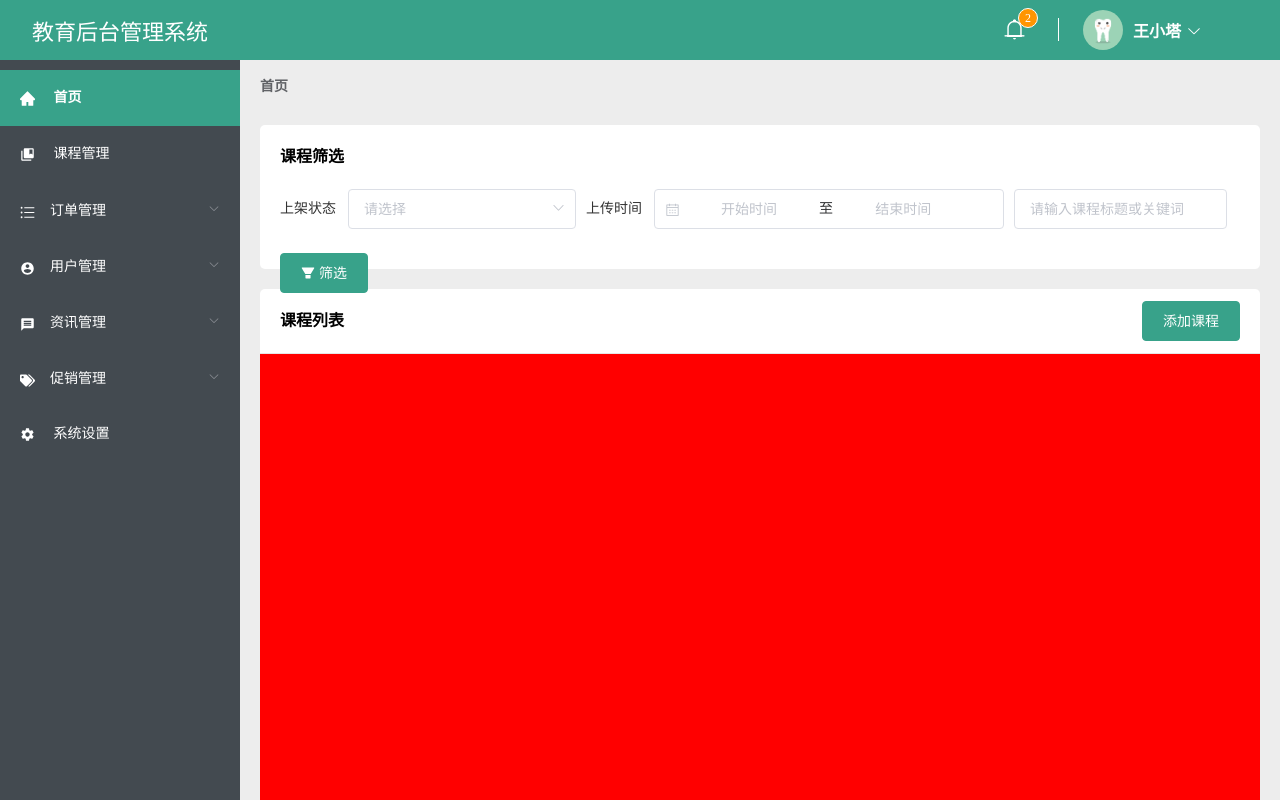
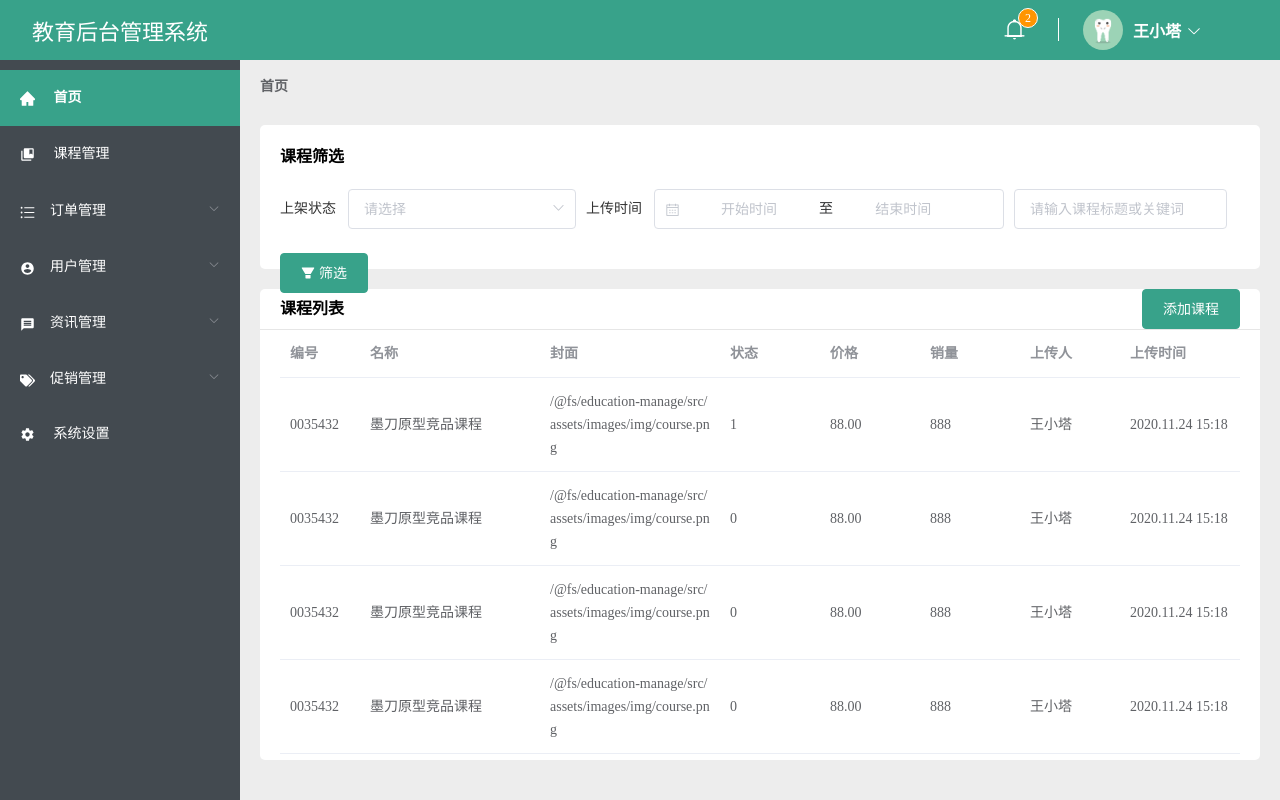
Before and after one commit to lu-wang-lang/project-summary, a Vue app in the folder education-manage/: page /course-list in a window 1280 px wide. Built offline with nearby package versions, Linux system fonts and the light colour scheme.

Commit message:
添加table

```diff
--- a/education-manage/src/pages/courseList.vue
+++ b/education-manage/src/pages/courseList.vue
@@ -1,5 +1,6 @@
 <template>
-  <div class="course-list">
+  <div class="course-list"
+       ref="courseList">
     <div class="search-div">
       <div class="title">课程筛选</div>
       <div class="search-container">
@@ -38,14 +39,51 @@
         </el-form>
       </div>
     </div>
-    <div class="table-div">
+    <div class="table-div"
+         ref="tableDiv">
       <div class="list-top">
         <div class="title">课程列表</div>
         <el-button type="primary"
                    @click="handleAdd">添加课程</el-button>
       </div>
       <div class="list-container">
-
+        <el-table :data="tableData"
+                  style="width: 100%">
+          <el-table-column prop="courseNumber"
+                           label="编号"
+                           width="80">
+          </el-table-column>
+          <el-table-column prop="courseName"
+                           label="名称"
+                           width="180">
+          </el-table-column>
+          <el-table-column prop="imgSrc"
+                           label="封面"
+                           width="180">
+          </el-table-column>
+          <el-table-column prop="status"
+                           label="状态"
+                           width="100">
+          </el-table-column>
+          <el-table-column prop="price"
+                           label="价格"
+                           width="100">
+          </el-table-column>
+          <el-table-column prop="saleCount"
+                           label="销量"
+                           width="100">
+          </el-table-column>
+          <el-table-column prop="uploadAccount"
+                           label="上传人"
+                           width="100">
+          </el-table-column>
+          <el-table-column prop="uploadTime"
+                           label="上传时间"
+                           width="180">
+          </el-table-column>
+          <el-table-column label="操作">
+          </el-table-column>
+        </el-table>
       </div>
     </div>
   </div>
@@ -60,6 +98,8 @@ import {
   Input,
   Button,
   DatePicker,
+  Table,
+  TableColumn,
 } from 'element-ui'
 export default {
   name: 'CourseList',
@@ -71,6 +111,8 @@ export default {
     'el-input': Input,
     'el-button': Button,
     'el-date-picker': DatePicker,
+    'el-table': Table,
+    'el-table-column': TableColumn,
   },
   data () {
     return {
@@ -86,7 +128,116 @@ export default {
         value: '0',
         label: '下架'
       }],
-      searchImg: require("../assets/images/filter.svg")
+      searchImg: require("../assets/images/filter.svg"),
+      tableData: [{
+        courseNumber: '0035432',
+        courseName: '墨刀原型竞品课程',
+        imgSrc: require('../assets/images/img/course.png'),
+        status: '1',
+        price: '88.00',
+        saleCount: 888,
+        uploadAccount: '王小塔',
+        uploadTime: '2020.11.24 15:18'
+      }, {
+        courseNumber: '0035432',
+        courseName: '墨刀原型竞品课程',
+        imgSrc: require('../assets/images/img/course.png'),
+        status: '0',
+        price: '88.00',
+        saleCount: 888,
+        uploadAccount: '王小塔',
+        uploadTime: '2020.11.24 15:18'
+      }, {
+        courseNumber: '0035432',
+        courseName: '墨刀原型竞品课程',
+        imgSrc: require('../assets/images/img/course.png'),
+        status: '0',
+        price: '88.00',
+        saleCount: 888,
+        uploadAccount: '王小塔',
+        uploadTime: '2020.11.24 15:18'
+      }, {
+        courseNumber: '0035432',
+        courseName: '墨刀原型竞品课程',
+        imgSrc: require('../assets/images/img/course.png'),
+        status: '0',
+        price: '88.00',
+        saleCount: 888,
+        uploadAccount: '王小塔',
+        uploadTime: '2020.11.24 15:18'
+      }, {
+        courseNumber: '0035432',
+        courseName: '墨刀原型竞品课程',
+        imgSrc: require('../assets/images/img/course.png'),
+        status: '0',
+        price: '88.00',
+        saleCount: 888,
+        uploadAccount: '王小塔',
+        uploadTime: '2020.11.24 15:18'
+      }, {
+        courseNumber: '0035432',
+        courseName: '墨刀原型竞品课程',
+        imgSrc: require('../assets/images/img/course.png'),
+        status: '0',
+        price: '88.00',
+        saleCount: 888,
+        uploadAccount: '王小塔',
+        uploadTime: '2020.11.24 15:18'
+      }, {
+        courseNumber: '0035432',
+        courseName: '墨刀原型竞品课程',
+        imgSrc: require('../assets/images/img/course.png'),
+        status: '0',
+        price: '88.00',
+        saleCount: 888,
+        uploadAccount: '王小塔',
+        uploadTime: '2020.11.24 15:18'
+      }, {
+        courseNumber: '0035432',
+        courseName: '墨刀原型竞品课程',
+        imgSrc: require('../assets/images/img/course.png'),
+        status: '0',
+        price: '88.00',
+        saleCount: 888,
+        uploadAccount: '王小塔',
+        uploadTime: '2020.11.24 15:18'
+      }, {
+        courseNumber: '0035432',
+        courseName: '墨刀原型竞品课程',
+        imgSrc: require('../assets/images/img/course.png'),
+        status: '0',
+        price: '88.00',
+        saleCount: 888,
+        uploadAccount: '王小塔',
+        uploadTime: '2020.11.24 15:18'
+      }, {
+        courseNumber: '0035432',
+        courseName: '墨刀原型竞品课程',
+        imgSrc: require('../assets/images/img/course.png'),
+        status: '0',
+        price: '88.00',
+        saleCount: 888,
+        uploadAccount: '王小塔',
+        uploadTime: '2020.11.24 15:18'
+      }, {
+        courseNumber: '0035432',
+        courseName: '墨刀原型竞品课程',
+        imgSrc: require('../assets/images/img/course.png'),
+        status: '0',
+        price: '88.00',
+        saleCount: 888,
+        uploadAccount: '王小塔',
+        uploadTime: '2020.11.24 15:18'
+      }, {
+        courseNumber: '0035432',
+        courseName: '墨刀原型竞品课程',
+        imgSrc: require('../assets/images/img/course.png'),
+        status: '0',
+        price: '88.00',
+        saleCount: 888,
+        uploadAccount: '王小塔',
+        uploadTime: '2020.11.24 15:18'
+      }],
     }
   },
   methods: {
@@ -96,6 +247,10 @@ export default {
     handleAdd () {
 
     }
+  },
+  mounted () {
+    let height = this.$refs.courseList.offsetHeight - 178  //- 20-20-144
+    this.$refs.tableDiv.style.height = height + 'px'
   }
 }
 </script>
@@ -103,6 +258,7 @@ export default {
 <style lang="less">
 .course-list {
   width: 100%;
+  height: calc(100% - 45px);
   display: flex;
   flex-direction: column;
 
@@ -117,10 +273,11 @@ export default {
     padding: 20px;
   }
   .table-div {
-    height: 1009px;
+    // height: 1009px;
     padding: 0px;
     display: flex;
     flex-direction: column;
+    overflow: hidden;
   }
   .title {
     width: 50%;
@@ -153,8 +310,8 @@ export default {
     flex: 1;
     width: 100%;
     box-sizing: border-box;
-    padding: 0px 20px;
-    background: red;
+    padding: 20px;
+    padding-top: 0px;
   }
 }
 </style>
```
Also changed, not shown: education-manage/src/assets/images/img/course.png (added).
